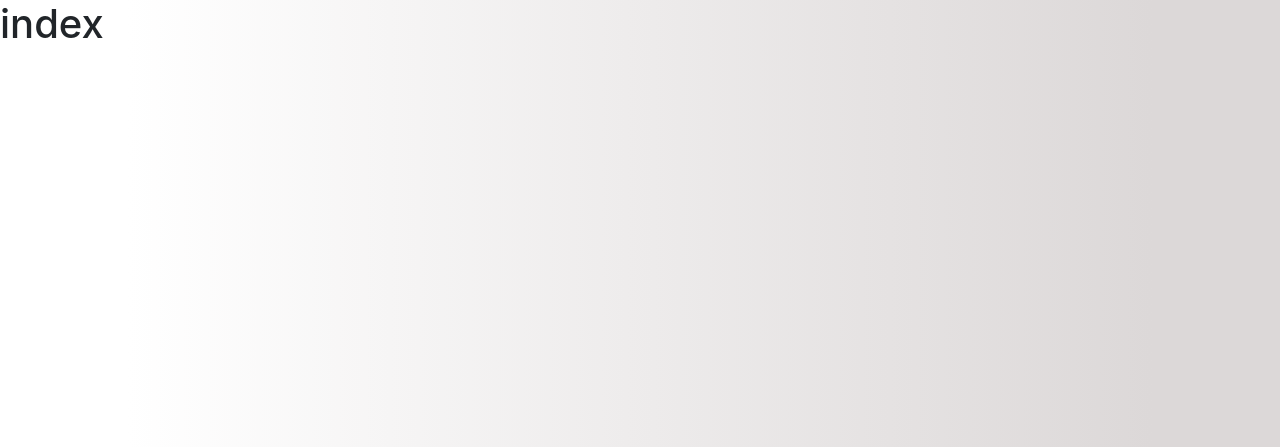
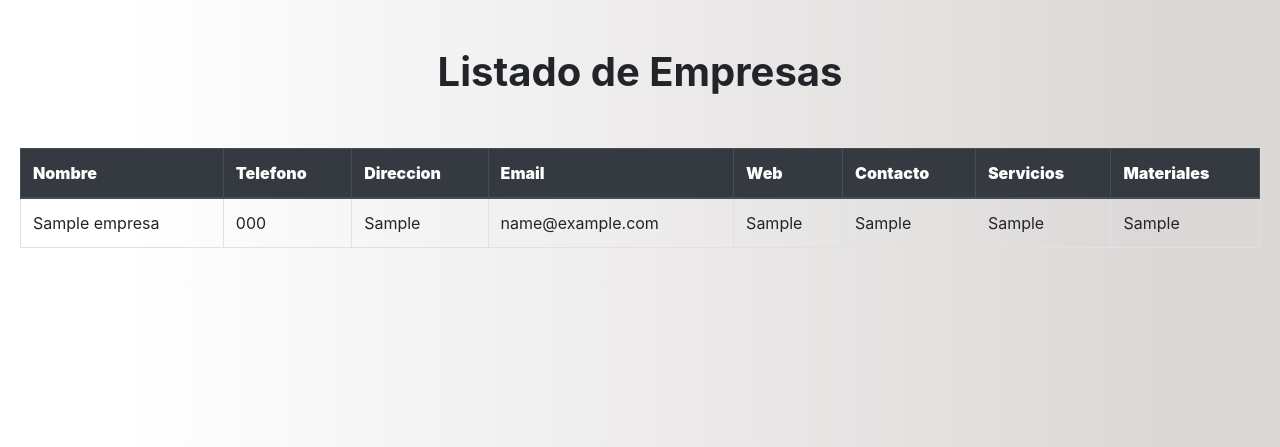
Before and after one commit to ErickQ06/Proyecto, a Django app: page /informacionEmpresa/1 in a window 1280 px wide. Shown: the part 56-503 px from the top of the page. Run offline with Django 3.2, Linux system fonts and the light colour scheme; tables that the repository leaves empty hold one stand-in row (values such as "Sample post"); some libraries are stand-ins or nearby versions.

Commit message:
Actualizacion avance

```diff
--- a/proyecto/WasteSmart/urls.py
+++ b/proyecto/WasteSmart/urls.py
@@ -26,7 +26,10 @@ urlpatterns = [
     url(r'^verEmpresa/', verEmpresa, name='verEmpresa'),
     url(r'^perdidaMonetaria/', perdidaMonetaria, name='perdidaMonetaria'),
     url(r'^valorRecuperacion/', valorRecuperacion, name='valorRecuperacion'),
+#    url(r'^listaEmpresa/(?P<codigo>[^/]+)/$', listaEmpresa, name='listaEmpresa'),
+    re_path(r'^listaEmpresa/(?P<codigo>\d+)', listaEmpresa, name='listaEmpresa'),
+    re_path(r'^informacionEmpresa/(?P<emp>\d+)', informacionEmpresa, name='informacionEmpresa'),
     url(r'^', index, name='index'),
-    url(r'^listaEmpresa/(?P<codigo>[^/]+)/$', listaEmpresa, name='listaEmpresa'),
+
 
 ]
--- a/proyecto/app/views.py
+++ b/proyecto/app/views.py
@@ -25,6 +25,10 @@ def perdidaMonetaria(request):
 def index(request):
 	return render(request, 'index.html')
 
-def listaEmpresa(request):
-	listaEmpresas = empresa.objects.filter(tipMaterial_id=mat)
-	return render(request, 'listaEmpresa.html')
+def listaEmpresa(request, codigo):
+	listaEmpresas = empresa.objects.filter(codigoMat=codigo)
+	return render(request, 'listaEmpresa.html', {'listaEmpresas': listaEmpresas, })
+
+def informacionEmpresa(request, emp):
+	lisEmp = empresa.objects.filter(id=emp)
+	return render(request, 'informacionEmpresa.html', {'lisEmp': lisEmp, })
--- /dev/null
+++ b/proyecto/templates/informacionEmpresa.html
@@ -0,0 +1,46 @@
+{% extends "base.html" %}
+
+{% block content %}
+
+<br>
+<br>
+<h1 align="center"><b>Listado de Empresas</b></h1>
+<br>
+<div style="margin: 20px;">
+<div class="table-responsive">
+<table class="table table-hover table-bordered ">
+  <thead class="thead-dark">
+    <tr>
+      <th scope="col"><b>Nombre</b></th>
+      <th scope="col"><b>Telefono</b></th>
+      <th scope="col"><b>Direccion</b></th>
+      <th scope="col"><b>Email</b></th>
+      <th scope="col"><b>Web</b></th>
+      <th scope="col"><b>Contacto</b></th>
+      <th scope="col"><b>Servicios</b></th>
+      <th scope="col"><b>Materiales</b></th>
+    </tr>
+  </thead>
+  <tbody >
+  	{% for empresa in lisEmp %}
+    <tr>
+     <td>{{empresa.nombreEmpresa}}</td>
+     <td>{{empresa.telefono}}</td>
+     <td>{{empresa.direccion}}</td>
+     <td>{{empresa.email}}</td>
+     <td>{{empresa.web}}</td>
+     <td>{{empresa.contacto}}</td>
+     <td>{{empresa.servicio}}</td>
+     <td>{{empresa.materiales}}</td>
+
+
+    </tr>
+
+    {% endfor %}
+
+  </tbody>
+</table>
+</div>
+</div>
+
+{% endblock %}
--- a/proyecto/templates/listaEmpresa.html
+++ b/proyecto/templates/listaEmpresa.html
@@ -20,11 +20,11 @@
     </tr>
   </thead>
   <tbody>
-  	{% for material in material%}
+  	{% for empresa in listaEmpresas%}
     <tr>
-     <td>{{empresa.nombre}}</td>
+     <td>{{empresa.nombreEmpresa}}</td>
      <td>{{empresa.telefono}}</td>
-     <td><a class="btn btn-primary" href="{%url 'informacionEmpresa' emp=empresa.id%}"></a></td>
+     <td><a class="btn btn-primary" href="{% url 'informacionEmpresa' emp=empresa.id %}">Informacion</a></td>
 
 
     </tr>
--- a/proyecto/templates/verMaterial.html
+++ b/proyecto/templates/verMaterial.html
@@ -25,7 +25,7 @@
      <td>{{material.codigo}}</td>
      <td>{{material.nombre}}</td>
      <td>${{material.precio}}</td>
-     <td><a class="btn btn-primary" href="{% url 'listaEmpresa' codigo=material.codigo %}"></a></td>
+     <td><a class="btn btn-primary" href="{% url 'listaEmpresa' codigo=material.codigo %}">Empresa</a></td>
 
 
     </tr>
```
